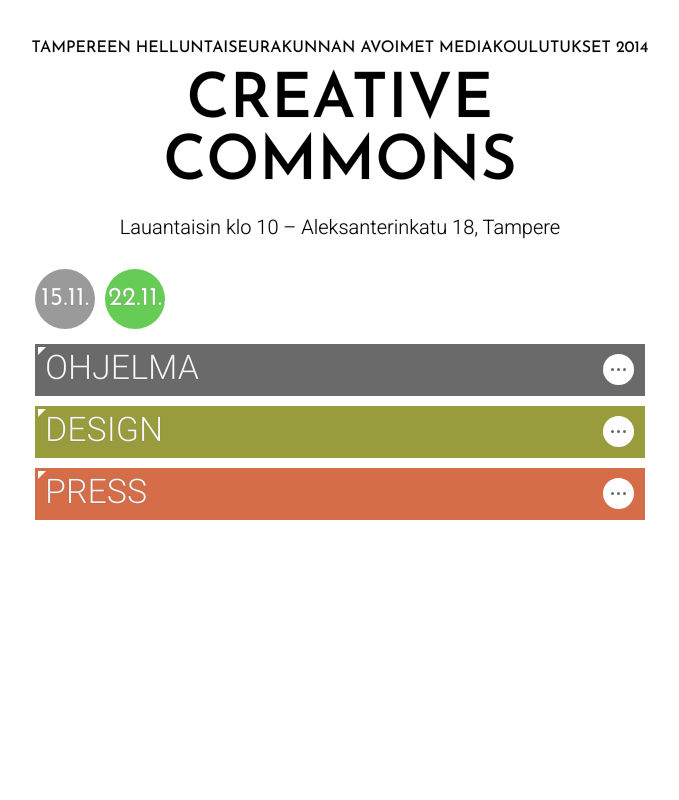
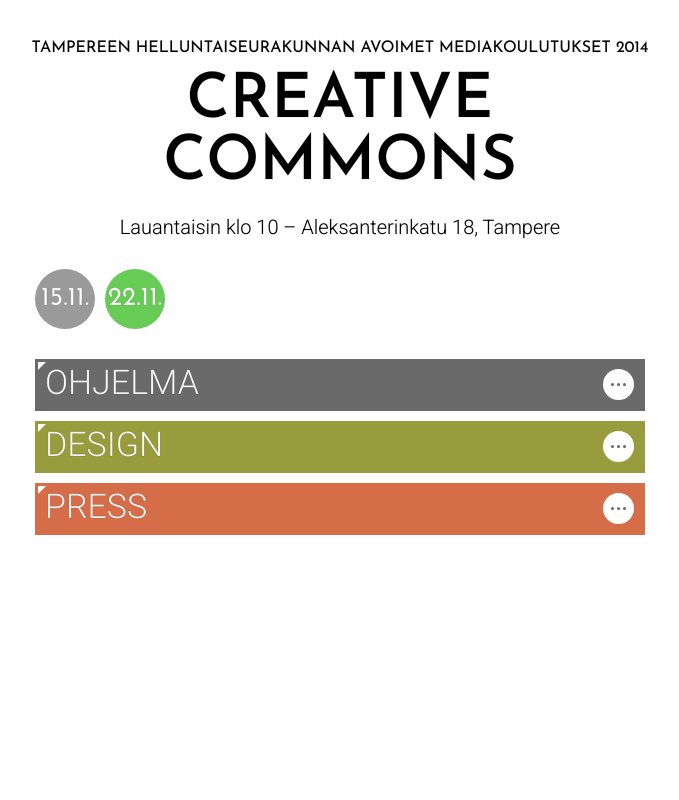
Before and after one commit to Misacorp/creativecommons, a plain HTML site: page index.html in a window 1280 px wide. Shown: the whole page, without its empty margins (285-964 px from the left). Drawn offline with Linux system fonts and the light colour scheme.

Commit message:
Finetuning

```diff
--- a/style.css
+++ b/style.css
@@ -167,7 +167,7 @@ label {
 
 .content {
   position: absolute;
-  top: 70px;
+  top: 85px;
   left: 0;
   right: 0;
   bottom: 0;
```
